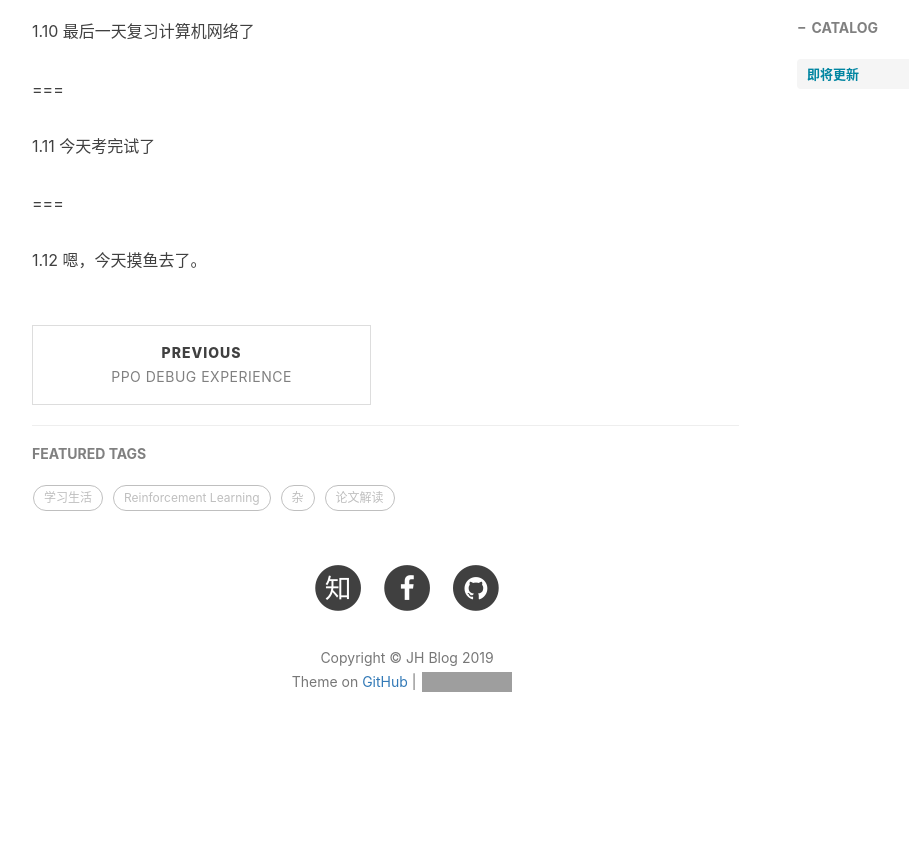
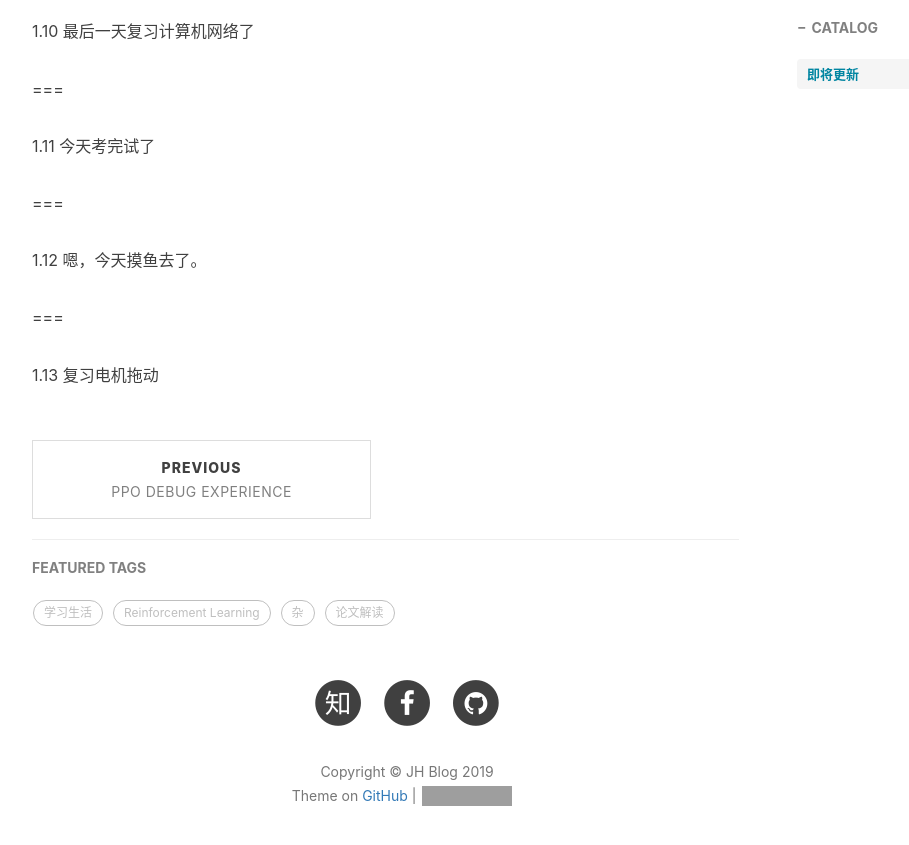
Before and after one commit to sweetice/previous_blog, a Jekyll site: the page built from _posts/2018-12-23-论文解读:Hierarchical Macro Strategy Model for MOBA Game AI.md, in a window 1280 px wide and 900 px high, scrolled down 2689 px. Shown: the top 845 px of the window, without its empty margins (233-1142 px from the left). Built offline with Jekyll 4.4.1, drawn with Linux system fonts in a browser that asks for light colours; nearby versions of some CDN libraries; comment, search, counter and statistics services are not loaded; before the commit the page ends 3475 px from its top, so only the background shows below that; grey boxes are pictures that could not be loaded.

Commit message:
Update 2018-12-23-论文解读:Hierarchical Macro Strategy Model for MOBA Game AI.md

```diff
--- a/_posts/2018-12-23-论文解读:Hierarchical Macro Strategy Model for MOBA Game AI.md
+++ b/_posts/2018-12-23-论文解读:Hierarchical Macro Strategy Model for MOBA Game AI.md
@@ -97,3 +97,7 @@ tags:
 ===
 
 1.12 嗯，今天摸鱼去了。
+
+===
+
+1.13 复习电机拖动
```
